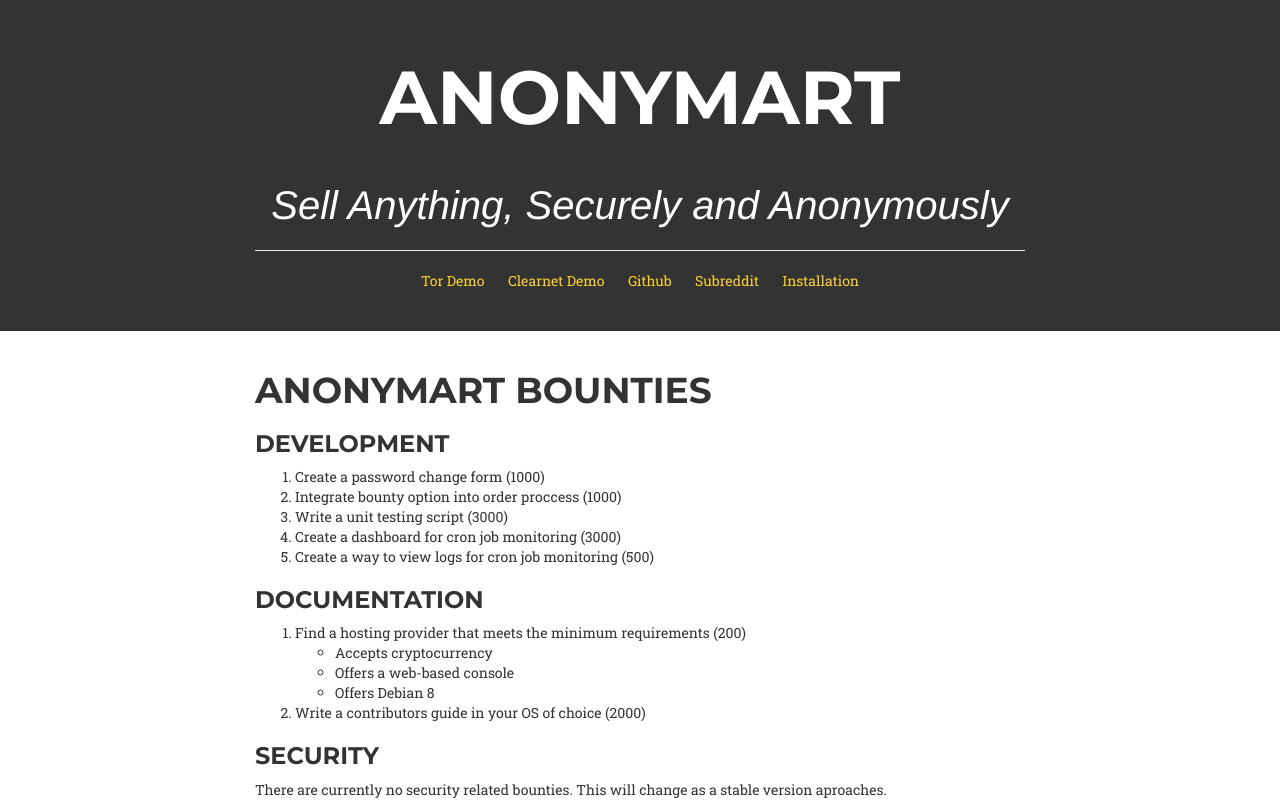
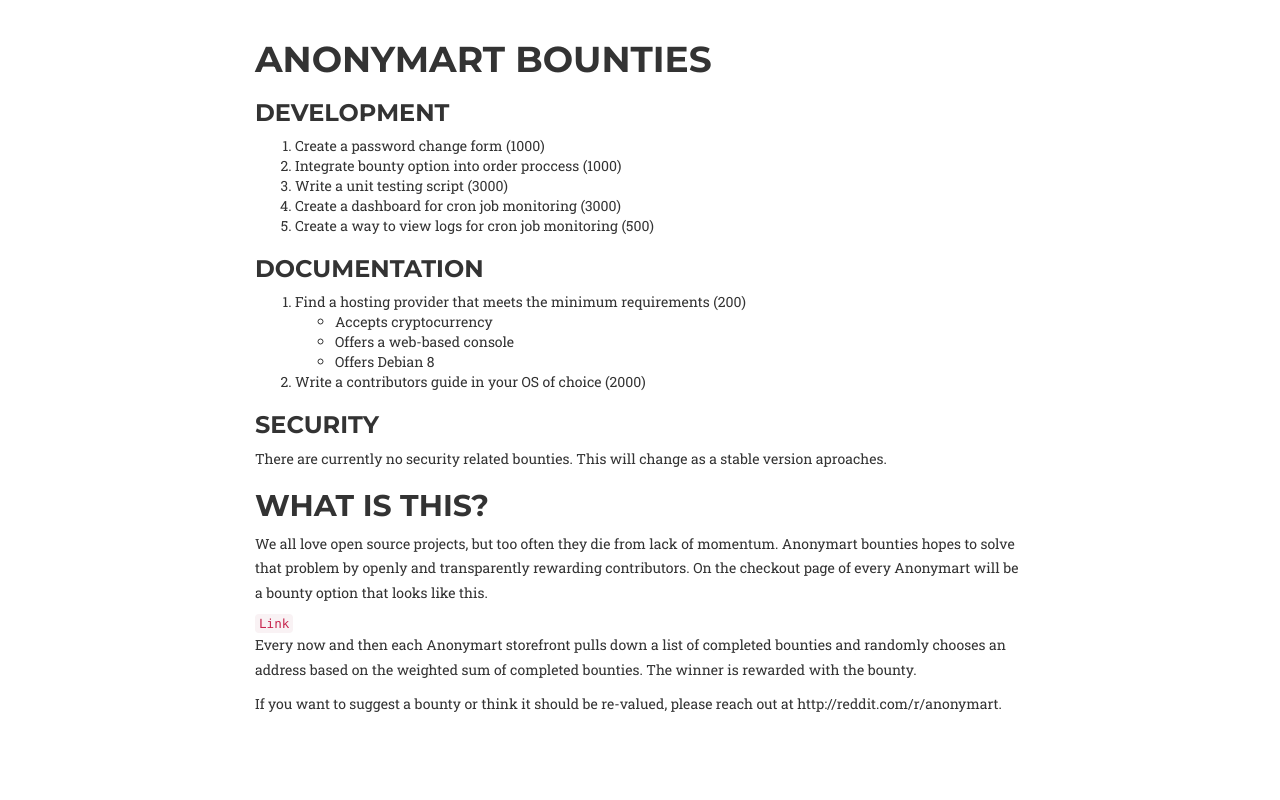
Before and after one commit to anonymart/anonymart.github.io, a plain HTML site: page bounties.html in a window 1280 px wide. Shown: the top 800 px of the page. Drawn offline with nearby package versions, Linux system fonts and the light colour scheme; a web font is replaced by a local one.

Commit message:
remove header from bounties

```diff
--- a/bounties.html
+++ b/bounties.html
@@ -21,20 +21,6 @@
 	    </style>
 	</head>
 	<body>
-		<header>
-	        <div class="container">
-	            <div class="intro-text" style="padding:40px 0">
-	                <h1 class="intro-heading" style=>Anonymart</h1>
-	                <div class="intro-lead-in">Sell Anything, Securely and Anonymously</div>
-	                <hr>
-	                <a href="http://7ssrx6tzhtfpx2m7.onion/">Tor Demo</a>
-	                <a href="https://7ssrx6tzhtfpx2m7.tor2web.org/">Clearnet Demo</a>
-	                <a href="https://github.com/anonymart/anonymart">Github</a>
-	                <a href="http://reddit.com/r/anonymart">Subreddit</a>
-	                <a href="https://github.com/anonymart/anonymart#installation-guides">Installation</a>
-	            </div>
-	        </div>
-	    </header>
 	    <div class="container" style="margin-top:20px;">
 	    	<h1>Anonymart Bounties</h1>
 
```
